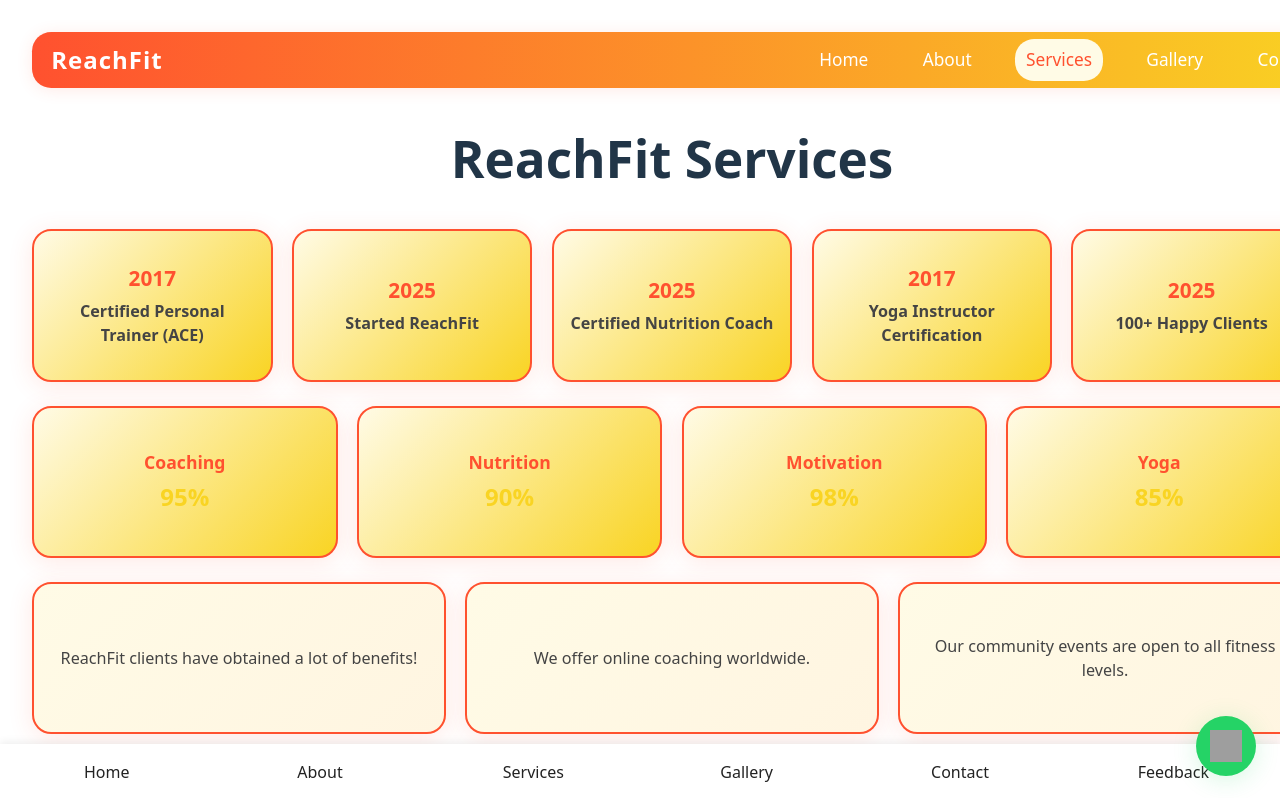
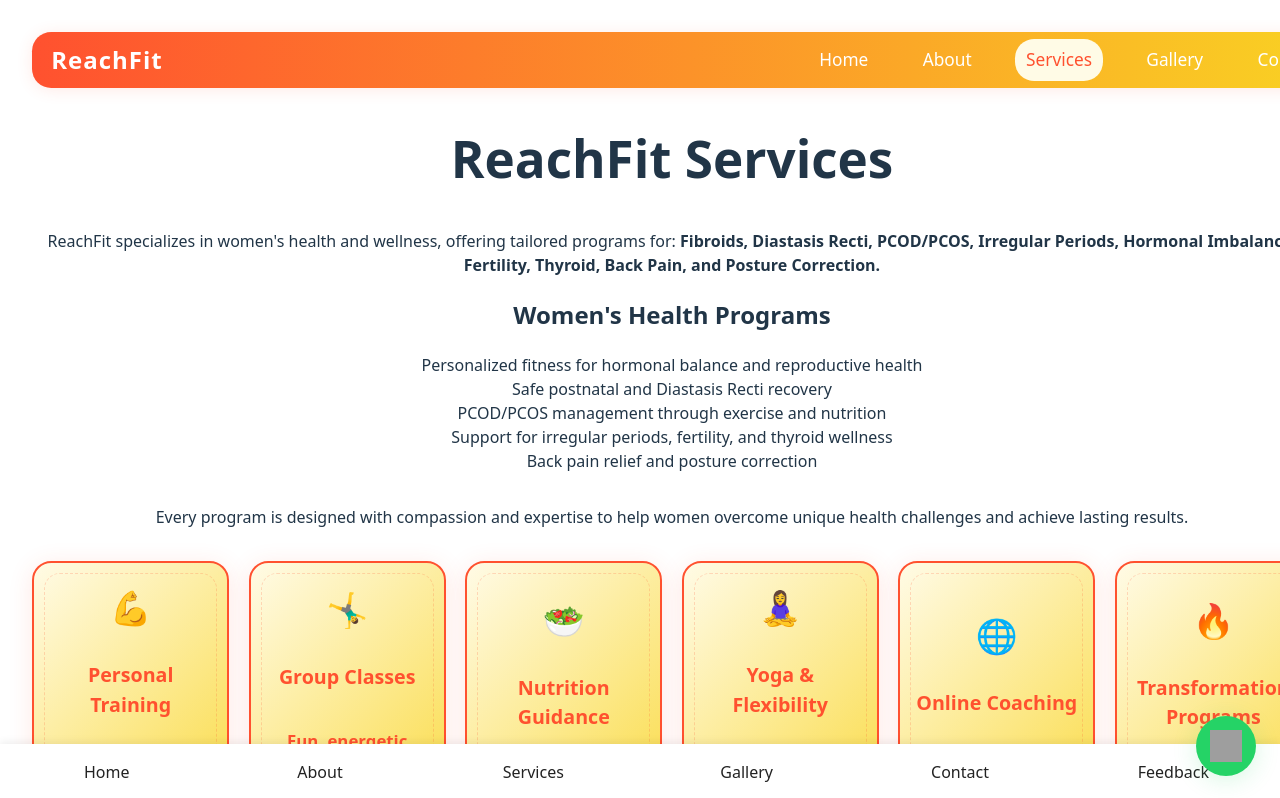
Before and after one commit to sreedevi-wodeyar/reachfit, a React (Vite) app: page /services in a window 1280 px wide. Shown: the top 798 px of the page. Built offline with nearby package versions, Linux system fonts and the light colour scheme; grey boxes are pictures that could not be loaded.

Commit message:
Revert: Remove timeline/skills/facts squares from Services page (user request)

```diff
--- a/src/pages/Services.jsx
+++ b/src/pages/Services.jsx
@@ -54,30 +54,6 @@ const faqs = [
   },
 ];
 
-// Timeline/achievements for ReachFit
-const timeline = [
-  { year: '2017', event: 'Certified Personal Trainer (ACE)' },
-  { year: '2025', event: 'Started ReachFit' },
-  { year: '2025', event: 'Certified Nutrition Coach' },
-  { year: '2017', event: 'Yoga Instructor Certification' },
-  { year: '2025', event: '100+ Happy Clients' },
-];
-
-// Skill stats
-const skills = [
-  { label: 'Coaching', percent: 95 },
-  { label: 'Nutrition', percent: 90 },
-  { label: 'Motivation', percent: 98 },
-  { label: 'Yoga', percent: 85 },
-];
-
-// Fun facts
-const facts = [
-  'ReachFit clients have obtained a lot of benefits!',
-  'We offer online coaching worldwide.',
-  'Our community events are open to all fitness levels.'
-];
-
 // Services page for ReachFit: lists all available fitness and wellness services
 function Services() {
   const [open, setOpen] = useState(null);
@@ -85,30 +61,6 @@ function Services() {
     <section className="page services-section">
       {/* Main heading (short) */}
       <h1>ReachFit Services</h1>
-      {/* Timeline/achievements squares */}
-      <div className="services-timeline-grid">
-        {timeline.map((item, idx) => (
-          <div className="services-timeline-card" key={idx}>
-            <div className="timeline-year">{item.year}</div>
-            <div className="timeline-event">{item.event}</div>
-          </div>
-        ))}
-      </div>
-      {/* Skill squares */}
-      <div className="services-skills-grid">
-        {skills.map((s, idx) => (
-          <div className="services-skill-card" key={idx}>
-            <div className="skill-label">{s.label}</div>
-            <div className="skill-percent">{s.percent}%</div>
-          </div>
-        ))}
-      </div>
-      {/* Fun facts squares */}
-      <div className="services-facts-grid">
-        {facts.map((fact, idx) => (
-          <div className="services-fact-card" key={idx}>{fact}</div>
-        ))}
-      </div>
       {/* Services page intro */}
       <p className="services-desc">
         ReachFit specializes in women's health and wellness, offering tailored programs for:
```
